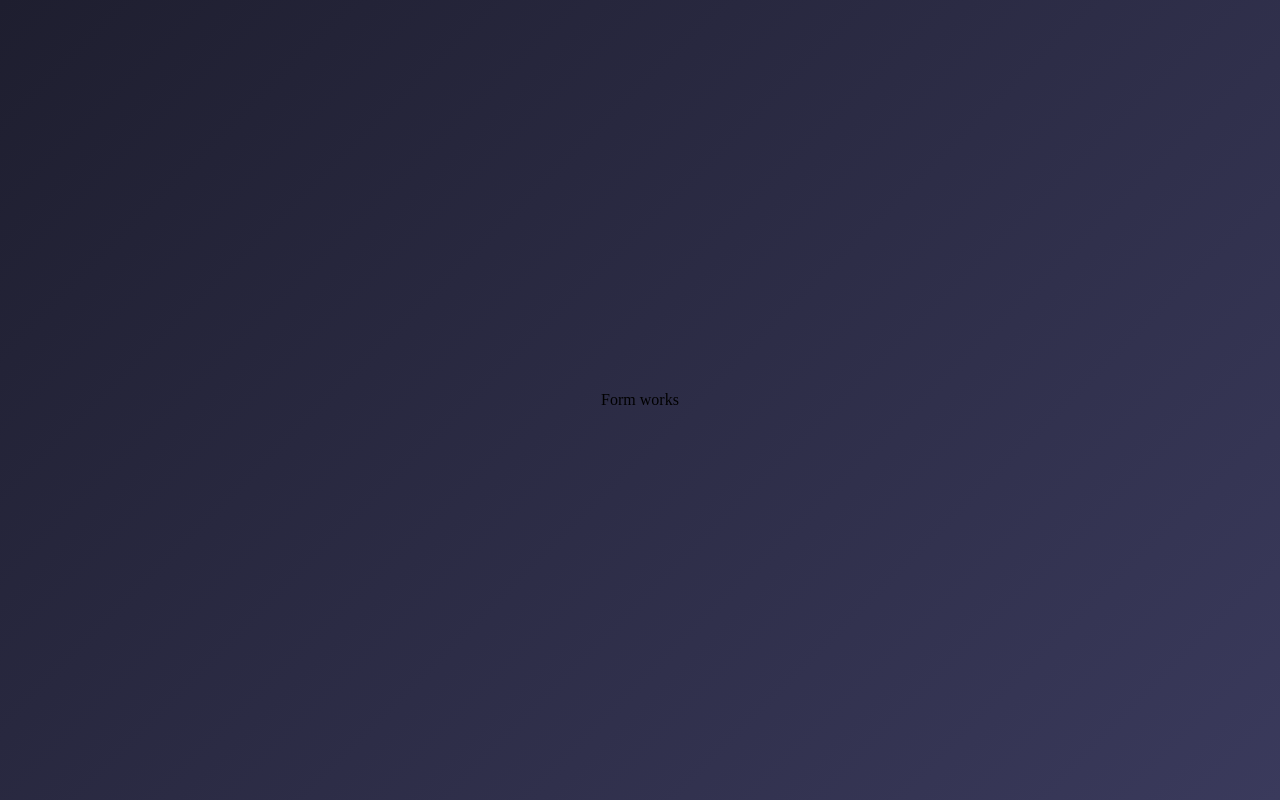
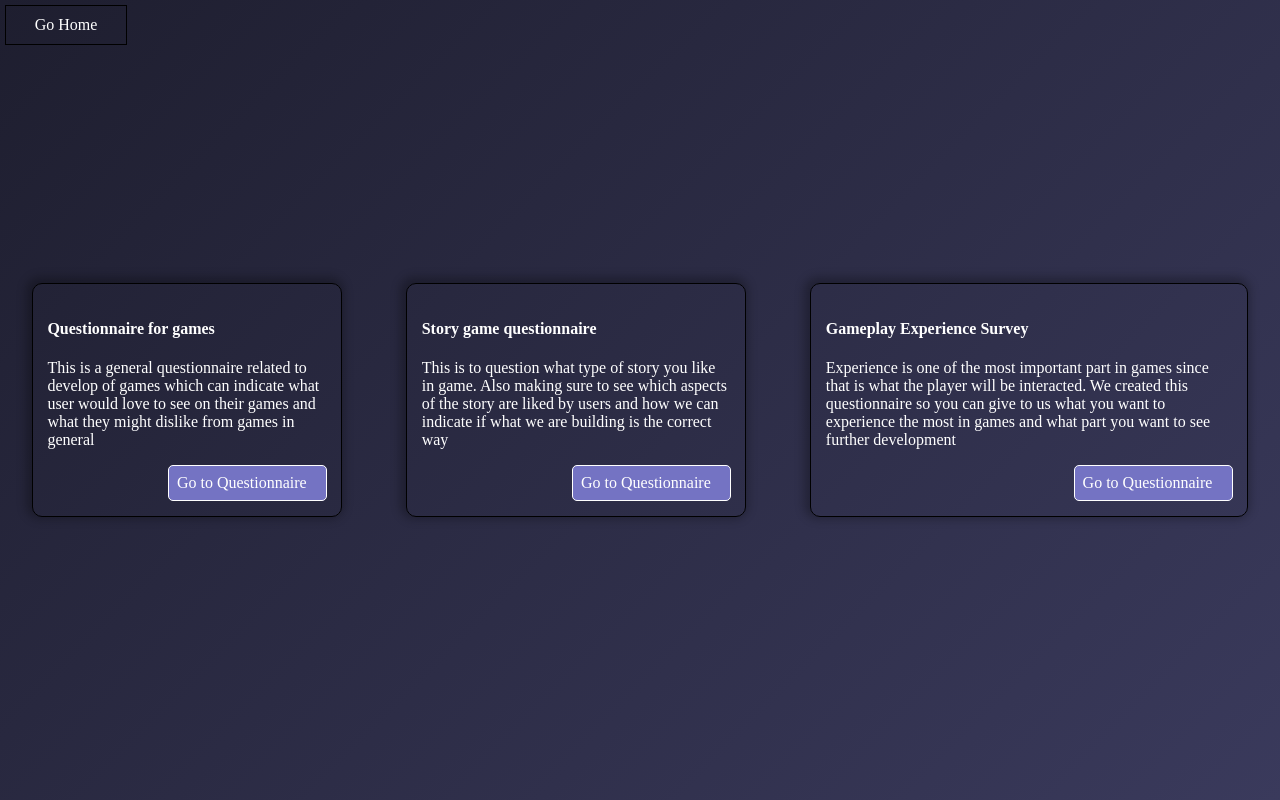
Before and after one commit to KlausCaka1/DSS-gaming, a React (Create React App) app: page /form in a window 1280 px wide. Built offline with nearby package versions, Linux system fonts and the light colour scheme.

Commit message:
More styling and adding google forms

```diff
--- a/src/App.js
+++ b/src/App.js
@@ -15,7 +15,6 @@ function renderMenuItems() {
     return items.map(item => (
         <Link to={item.link} className={'dashboard__item'}>
         <div>
-
                 <span className={'dashboard__text'}>{item.name}</span>
         </div>
         </Link>
--- a/src/form/Form.js
+++ b/src/form/Form.js
@@ -1,9 +1,50 @@
 import './Form.scss'
+import {Link} from "react-router-dom";
+import React from "react";
+
+let items = [
+    {
+        Title: 'Questionnaire for games',
+        link: 'https://docs.google.com/forms/d/e/1FAIpQLSe1uJmkgc8VlEkvJYLRFg5F18cDgRO_dFyAYHHj8TzxQu30Eg/viewform',
+        desc: 'This is a general questionnaire related to develop of games which can indicate what user would love to see on their games and what they might dislike from games in general'
+    },
+    {
+        Title: 'Story game questionnaire ',
+        link: 'https://docs.google.com/forms/d/e/1FAIpQLSeGYm54rgavXH47mIrkSDhGUJeS2lX-fgsgn2m07eJ6JWs7aw/viewform',
+        desc: 'This is to question what type of story you like in game. Also making sure to see which aspects of the story are liked by users and how we can indicate if what we are building is the correct way '
+    },
+    {
+        Title: 'Gameplay Experience Survey',
+        link: 'https://docs.google.com/forms/d/e/1FAIpQLSdKHmVl6gzqeSQC6qJAyHHAAdeyNWK31O6egmu4dUSZyqnkbQ/viewform',
+        desc: 'Experience is one of the most important part in games since that is what the player will be interacted. We created this questionnaire so you can give to us what you want to experience the most in games and what part you want to see further development '
+    }
+]
+
+function renderCard() {
+    return items.map((item) =>  (
+        <div className={'card'}>
+            <h4>
+                {item.Title}
+            </h4>
+            <span>{item.desc}</span>
+            <div className={'link-container'}>
+                <a className={'card__button'} target={'_blank'} href={item.link}>Go to Questionnaire</a>
+            </div>
+        </div>
+    ))
+}
 
 function Form() {
     return (
+
         <div className={'container'}>
-            Form works
+            <div className={'back-button'}>
+                <Link to={'/'}>
+                    <span>Go Home</span>
+                </Link>
+            </div>
+
+            {renderCard()}
         </div>
     );
 }
--- a/src/form/Form.scss
+++ b/src/form/Form.scss
@@ -6,3 +6,48 @@
   align-items: center;
   background: linear-gradient(135deg, #1e1e2f, #3a3a5c);
 }
+
+
+.back-button {
+  position: absolute;
+  top: 5px;
+  left: 5px;
+  width: 100px;
+  border: 1px solid black;
+  padding: 10px;
+  color: white;
+  font-size: 1rem;
+  text-align: center;
+  cursor: pointer;
+}
+
+
+.card {
+  display: flex;
+  flex-direction: column;
+  padding: 0.9rem;
+  border: 1px solid black;
+  margin: 2rem;
+  border-radius: 10px;
+  box-shadow: -2px -2px 10px 4px rgba(0, 0, 0, 0.27);
+  -webkit-box-shadow: -2px -2px 10px 4px rgba(0, 0, 0, 0.27);
+  -moz-box-shadow: -2px -2px 10px 4px rgba(0,0,0,0.27);
+  color: white;
+
+  &__button {
+    display: flex;
+    cursor: pointer;
+    border: 1px solid;
+    margin-top: 1rem;
+    border-radius: 5px;
+    background: #7473c3;
+    width: 141px;
+    padding: 0.5rem;
+    align-self: flex-end;
+  }
+}
+
+.link-container {
+  display: flex;
+  align-self: flex-end;
+}
```
